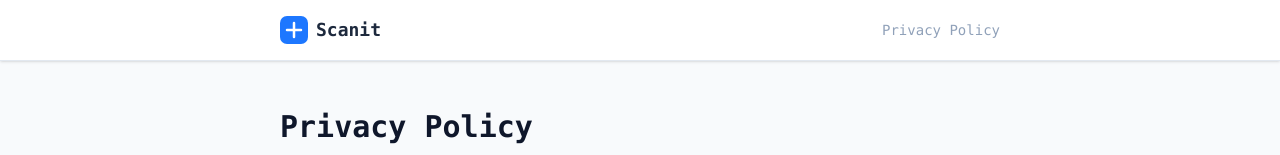
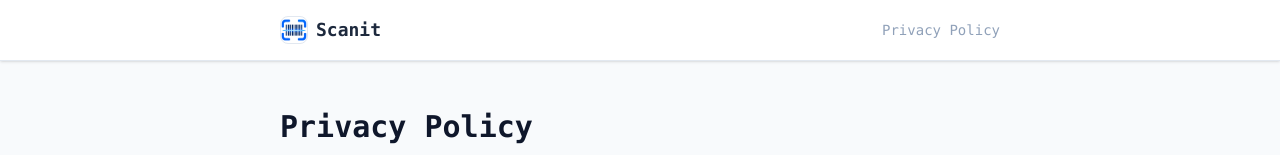
Before and after one commit to draurangzebabbas/scanit, a Next.js app: page /privacy in a window 1280 px wide. Shown: the top 155 px of the page. Built offline with nearby package versions, Linux system fonts and the light colour scheme.

Commit message:
logo updated

```diff
--- a/app/layout.tsx
+++ b/app/layout.tsx
@@ -51,7 +51,7 @@ export const metadata: Metadata = {
     type: "website",
     images: [
       {
-        url: "/images/android-chrome-512x512.png",
+        url: "/Scanitlogo.webp",
         width: 512,
         height: 512,
         alt: "Scanit - Barcode Scanner & Google Inventory Manager Logo",
@@ -64,7 +64,7 @@ export const metadata: Metadata = {
     description:
       "Scan barcodes, capture product photos, and sync directly to Google Sheets & Drive with zero backend setup.",
     creator: "@scanit",
-    images: ["/images/android-chrome-512x512.png"],
+    images: ["/Scanitlogo.webp"],
   },
   robots: {
     index: true,
@@ -93,7 +93,7 @@ export default function RootLayout({
     operatingSystem: "Any",
     description:
       "Instant barcode scanning and inventory management tool integrating directly with Google Sheets and Google Drive.",
-    image: "https://scanit.draurangzebabbas.com/images/android-chrome-512x512.png",
+    image: "https://scanit.draurangzebabbas.com/Scanitlogo.webp",
     offers: {
       "@type": "Offer",
       price: "0",
--- a/app/privacy/page.tsx
+++ b/app/privacy/page.tsx
@@ -17,10 +17,13 @@ export default function PrivacyPage() {
       <header className="bg-white border-b border-slate-200 shadow-sm">
         <div className="max-w-3xl mx-auto px-6 py-4 flex items-center gap-3">
           <a href="/" className="flex items-center gap-2 text-blue-600 hover:text-blue-700 transition-colors">
-            <svg width="28" height="28" viewBox="0 0 28 28" fill="none" aria-hidden="true">
-              <rect width="28" height="28" rx="7" fill="#1d77ff" />
-              <path d="M7 14h14M14 7v14" stroke="white" strokeWidth="2.5" strokeLinecap="round" />
-            </svg>
+            <img
+              src="/Scanitlogo.webp"
+              alt="Scanit Logo"
+              width={28}
+              height={28}
+              className="rounded-lg object-cover border border-slate-200"
+            />
             <span className="font-bold text-lg text-slate-800">Scanit</span>
           </a>
           <span className="text-slate-400 text-sm ml-auto">Privacy Policy</span>
--- a/app/terms/page.tsx
+++ b/app/terms/page.tsx
@@ -17,10 +17,13 @@ export default function TermsPage() {
       <header className="bg-white border-b border-slate-200 shadow-sm">
         <div className="max-w-3xl mx-auto px-6 py-4 flex items-center gap-3">
           <a href="/" className="flex items-center gap-2 text-blue-600 hover:text-blue-700 transition-colors">
-            <svg width="28" height="28" viewBox="0 0 28 28" fill="none" aria-hidden="true">
-              <rect width="28" height="28" rx="7" fill="#1d77ff" />
-              <path d="M7 14h14M14 7v14" stroke="white" strokeWidth="2.5" strokeLinecap="round" />
-            </svg>
+            <img
+              src="/Scanitlogo.webp"
+              alt="Scanit Logo"
+              width={28}
+              height={28}
+              className="rounded-lg object-cover border border-slate-200"
+            />
             <span className="font-bold text-lg text-slate-800">Scanit</span>
           </a>
           <span className="text-slate-400 text-sm ml-auto">Terms of Service</span>
--- a/components/Navbar.tsx
+++ b/components/Navbar.tsx
@@ -74,7 +74,7 @@ export const Navbar: React.FC<NavbarProps> = ({
           className="flex items-center gap-2 focus:outline-none"
         >
           <img
-            src="/images/android-chrome-192x192.png"
+            src="/Scanitlogo.webp"
             alt="Scanit Logo"
             className="h-7 w-7 rounded-lg object-cover shadow-sm border border-gray-200"
           />
```
